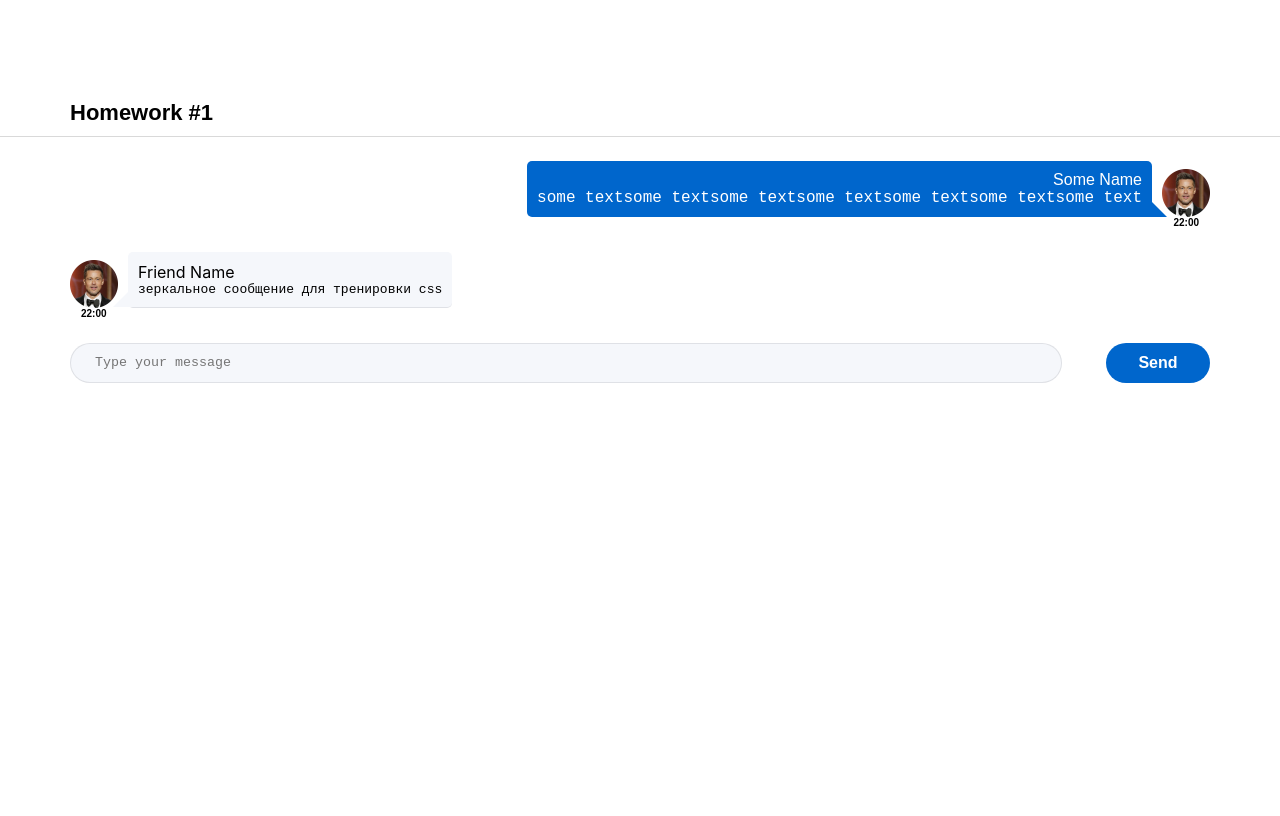
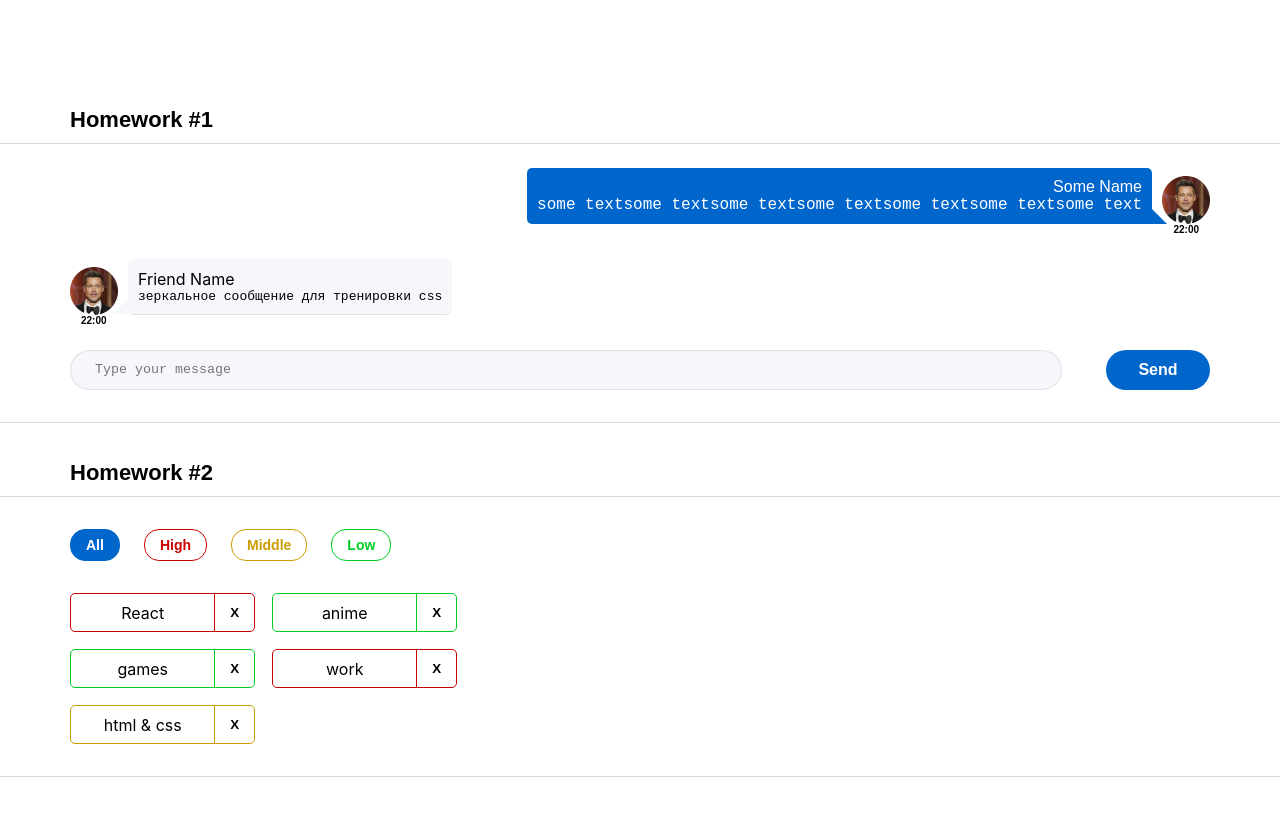
Before and after one commit to anna-7nova/tasks, a React (Create React App) app: page / in a window 1280 px wide. Shown: the top 816 px of the page. Built offline with nearby package versions, Linux system fonts and the light colour scheme.

Commit message:
complete a second part of task

```diff
--- a/src/s1-main/App.module.css
+++ b/src/s1-main/App.module.css
@@ -2,17 +2,18 @@
     /* --header_height: 60px; */
     display: block;
     height: 100vh;
-    margin: 100px auto;
+    margin: 70px auto;
 }
 
 .hw {
     display: block;
-    padding: 0 70px;
+    padding: 0 70px 32px;
+    border-bottom: 1px solid #d9d9d9;
 }
 
 .hwTitle {
     display: block;
-    padding: 0 70px 10px;
+    padding: 37px 70px 10px;
 
     border-bottom: 1px solid #d9d9d9;
     font-family: "Montserrat", sans-serif;
--- a/src/s1-main/App.tsx
+++ b/src/s1-main/App.tsx
@@ -1,13 +1,14 @@
 import React from 'react'
 import s from './App.module.css'
 import HW1 from '../s2-homeworks/hw01/HW1'
+import HW2 from '../s2-homeworks/hw02/HW2'
 
 function App() {
     return (
         <div className={s.App}>
             <HW1/>
             {/*раскомментировать по ходу выполнения*/}
-            {/*<HW2/>*/}
+            <HW2/>
             {/*<HW3/>*/}
             {/*<HW4/>*/}
 
--- /dev/null
+++ b/src/s2-homeworks/hw02/HW2.tsx
@@ -0,0 +1,73 @@
+import React, {useState} from 'react'
+import Affairs from './affairs/Affairs'
+import s2 from '../../s1-main/App.module.css'
+
+/*
+* 1 - описать типы AffairPriorityType, AffairType
+* 2 - указать нужный тип для defaultAffairs
+* 3 - дописать типы и логику функции filterAffairs и проверить её тестами
+* 4 - выполнить пункт 3 для функции deleteAffair
+* 5 - указать нужный тип в useState с affairs
+* 6 - дописать тип и логику функции deleteAffairCallback
+* 7 - в файле Affairs.tsx дописать типизацию пропсов
+* 8 - в файле Affairs.tsx дописать логику функций setAll, setHigh, setMiddle, setLow
+* 9 - в файле Affair.tsx дописать типизацию пропсов
+* 10 - в файле Affair.tsx дописать функции deleteCallback и использовать
+* 11 - в файле Affair.tsx отобразить приходящие данные
+* */
+
+// types
+export type AffairPriorityType = 'high' |'middle' | 'low'
+export type AffairType = {
+    _id: number
+    name: string
+    priority: AffairPriorityType
+}
+export type FilterType = 'all' | AffairPriorityType
+
+// constants
+const defaultAffairs: AffairType[] = [
+    {_id: 1, name: 'React', priority: 'high'}, // студенты могут изменить содержимое name и количество элементов в массиве, ...priority не менять!
+    {_id: 2, name: 'anime', priority: 'low'},
+    {_id: 3, name: 'games', priority: 'low'},
+    {_id: 4, name: 'work', priority: 'high'},
+    {_id: 5, name: 'html & css', priority: 'middle'},
+]
+
+// pure helper functions
+export const filterAffairs = (affairs: AffairType[], filter: FilterType): AffairType[] => { // need to fix any
+    return (
+        filter==="all"
+        ? affairs
+        : affairs.filter(el=>el.priority===filter)
+)
+}
+export const deleteAffair = (affairs: AffairType[], _id: number): AffairType[] => { // need to fix any
+    return  affairs.filter(el=>el._id!==_id)
+}
+
+function HW2() {
+    const [affairs, setAffairs] = useState<AffairType[]>(defaultAffairs) // need to fix any
+    const [filter, setFilter] = useState<FilterType>('all')
+
+    const filteredAffairs = filterAffairs(affairs, filter)
+    const deleteAffairCallback = (_id: number) => {
+        setAffairs(deleteAffair(affairs, _id))
+    }
+
+    return (
+        <div id={'hw2'}>
+            <div className={s2.hwTitle}>Homework #2</div>
+            <div className={s2.hw}>
+                <Affairs
+                    data={filteredAffairs}
+                    setFilter={setFilter}
+                    deleteAffairCallback={deleteAffairCallback}
+                    filter={filter}
+                />
+            </div>
+        </div>
+    )
+}
+
+export default HW2
--- /dev/null
+++ b/src/s2-homeworks/hw02/affairs/Affairs.module.css
@@ -0,0 +1,55 @@
+.buttonContainer {
+    display: flex;
+    gap: 24px;
+    margin: 32px 0;
+}
+
+.all {
+    --color: #06c;
+}
+
+.low {
+    --color: #0c2;
+}
+
+.high {
+    --color: #c00;
+}
+
+.middle {
+    --color: #cc9c00;
+}
+
+.button {
+    padding: 5px 15px;
+
+    background: transparent;
+    color: var(--color);
+
+    border: 1px solid var(--color);
+    border-radius: 15px;
+    outline: none;
+
+    font-family: 'Montserrat', sans-serif;
+    font-weight: 600;
+    font-size: 14px;
+    line-height: 20px;
+    cursor: pointer;
+}
+
+.button:active {
+    background: var(--color);
+    color: white;
+}
+
+.active {
+    background: var(--color);
+    color: white;
+}
+
+.affairs {
+    display: flex;
+    gap: 17px;
+    flex-wrap: wrap;
+    max-width: 450px;
+}
--- /dev/null
+++ b/src/s2-homeworks/hw02/affairs/Affairs.tsx
@@ -0,0 +1,77 @@
+import React from 'react'
+import Affair from './affair/Affair'
+import {AffairType, FilterType} from '../HW2'
+import s from './Affairs.module.css'
+
+type AffairsPropsType = {
+    data: AffairType[]
+    setFilter: (filter: FilterType)=> void
+    deleteAffairCallback: (_id: number)=> void
+    filter: FilterType
+}
+
+function Affairs(props: AffairsPropsType) {
+    const setAll = () => {
+        props.setFilter("all")
+    }
+    const setHigh = () => {
+        props.setFilter("high")
+    }
+    const setMiddle = () => {
+        props.setFilter("middle")
+    }
+    const setLow = () => {
+        props.setFilter("low")
+    }
+
+    const cnAll = s.button + ' ' + s.all + (props.filter === 'all' ? ' ' + s.active : '')
+    const cnHigh = s.button + ' ' + s.high + (props.filter === 'high' ? ' ' + s.active : '')
+    const cnMiddle = s.button + ' ' + s.middle + (props.filter === 'middle' ? ' ' + s.active : '')
+    const cnLow = s.button + ' ' + s.low + (props.filter === 'low' ? ' ' + s.active : '')
+
+    const mappedAffairs = props.data.map((a: AffairType) => (
+        <Affair
+            key={a._id} // кеи ОБЯЗАТЕЛЬНЫ в 99% - так что лучше их писать всегда при создании компонент в мапе
+            affair={a}
+            deleteAffairCallback={()=>props.deleteAffairCallback(a._id)}
+        />
+    ))
+
+    return (
+        <div>
+            <div className={s.buttonContainer}>
+                <button
+                    id={'hw2-button-all'}
+                    onClick={setAll}
+                    className={cnAll}
+                >
+                    All
+                </button>
+                <button
+                    id={'hw2-button-high'}
+                    onClick={setHigh}
+                    className={cnHigh}
+                >
+                    High
+                </button>
+                <button
+                    id={'hw2-button-middle'}
+                    onClick={setMiddle}
+                    className={cnMiddle}
+                >
+                    Middle
+                </button>
+                <button
+                    id={'hw2-button-low'}
+                    onClick={setLow}
+                    className={cnLow}
+                >
+                    Low
+                </button>
+            </div>
+            <div className={s.affairs}>{mappedAffairs}</div>
+        </div>
+    )
+}
+
+export default Affairs
--- /dev/null
+++ b/src/s2-homeworks/hw02/affairs/affair/Affair.module.css
@@ -0,0 +1,31 @@
+.affair {
+    display: flex;
+    align-items: center;
+    width: 185px;
+
+    border: 1.5px solid var(--color);
+    border-radius: 5px;
+}
+
+.name {
+    display: flex;
+    align-items: center;
+    justify-content: center;
+    width: 145px;
+    height: 37px;
+}
+
+.closeButton {
+    display: flex;
+    align-items: center;
+    justify-content: center;
+    width: 40px;
+    height: 37px;
+
+    background-color: transparent;
+    border: none;
+    border-left: 1.5px solid var(--color);
+
+    font-weight: 900;
+    cursor: pointer;
+}
--- /dev/null
+++ b/src/s2-homeworks/hw02/affairs/affair/Affair.tsx
@@ -0,0 +1,47 @@
+import React from 'react'
+import { AffairType } from '../../HW2'
+import s from './Affair.module.css'
+import s2 from '../Affairs.module.css'
+
+type AffairPropsType = {
+    // key не нужно типизировать
+    affair: AffairType
+    deleteAffairCallback: () => void
+}
+
+function Affair(props: AffairPropsType) {
+    const deleteCallback = () => {
+        props.deleteAffairCallback()
+    }
+
+    const nameClass = s.name + ' ' + s2[props.affair.priority]
+    const buttonClass = s.closeButton + ' ' + s2[props.affair.priority]
+    const affairClass = s.affair + ' ' + s2[props.affair.priority]
+
+    return (
+        <div
+            id={'hw2-affair-' + props.affair._id}
+            className={affairClass}
+        >
+            <div id={'hw2-name-' + props.affair._id} className={nameClass}>
+                {props.affair.name}
+            </div>
+            <div id={'hw2-priority-' + props.affair._id} hidden>
+                {props.affair.priority}
+            </div>
+
+            <button
+                id={'hw2-button-delete-' + props.affair._id}
+                className={buttonClass}
+                onClick={deleteCallback}
+
+            >
+                {/*текст кнопки могут изменить студенты*/}
+                X
+                {/**/}
+            </button>
+        </div>
+    )
+}
+
+export default Affair
```
Also changed, not shown: 2 other files (tests, documents, lock files or other folders).
